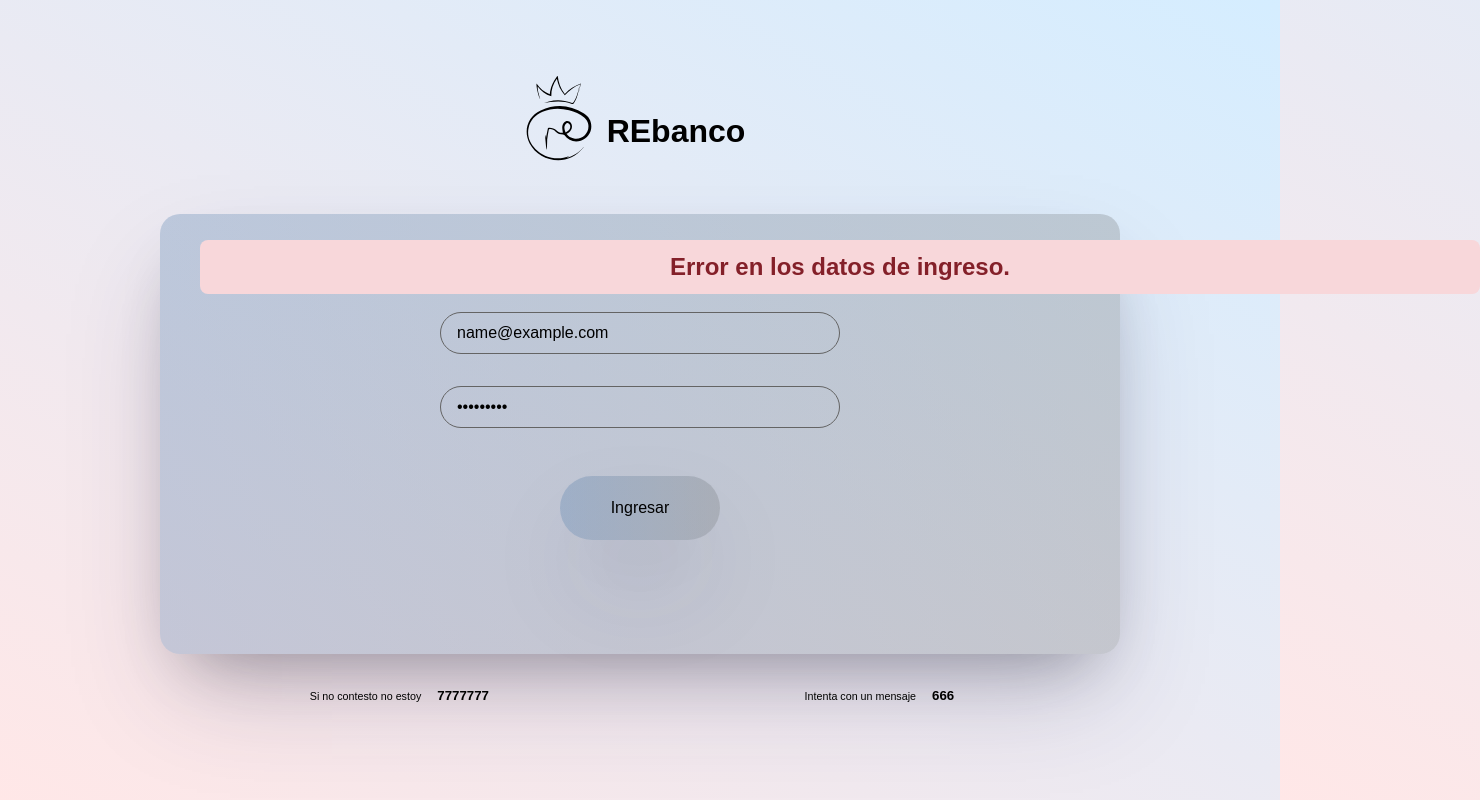
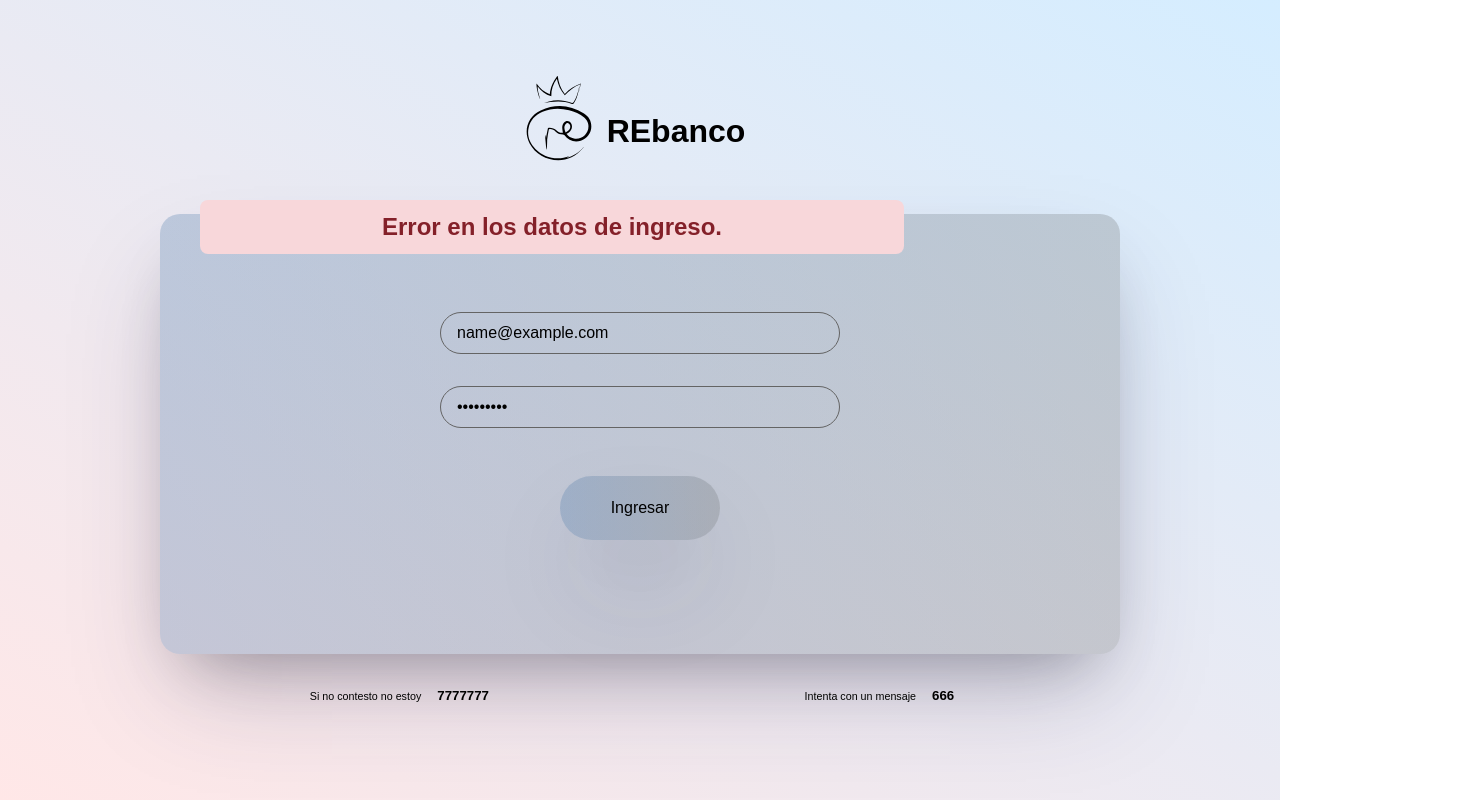
Before and after one commit to RicardoEscobarAngel/atm, a plain HTML site: page index.html in a window 1280 px wide. Both pictures are taken after typing "name@example.com", "Sample123" into the empty fields and a click on the button "Ingresar". Shown: the whole page, 1480 px wide, since content can reach past the window. Drawn offline with Linux system fonts and the light colour scheme.

Commit message:
arreglo de alert

```diff
--- a/styles/login.css
+++ b/styles/login.css
@@ -74,12 +74,12 @@ button:hover {
     padding: 0.5rem;
     border-radius: 8px;
     margin: 2.5rem;
-    width: 100%;
+    width: 44rem;
     text-align: center;
     position: absolute;
     display: inline-block;
-    top: 25%;
-    transform: translate(50% -50%);
+    top: 20%;
+    /* transform: translate(50% -50%); */
 }
 
 .alert-success {
```
